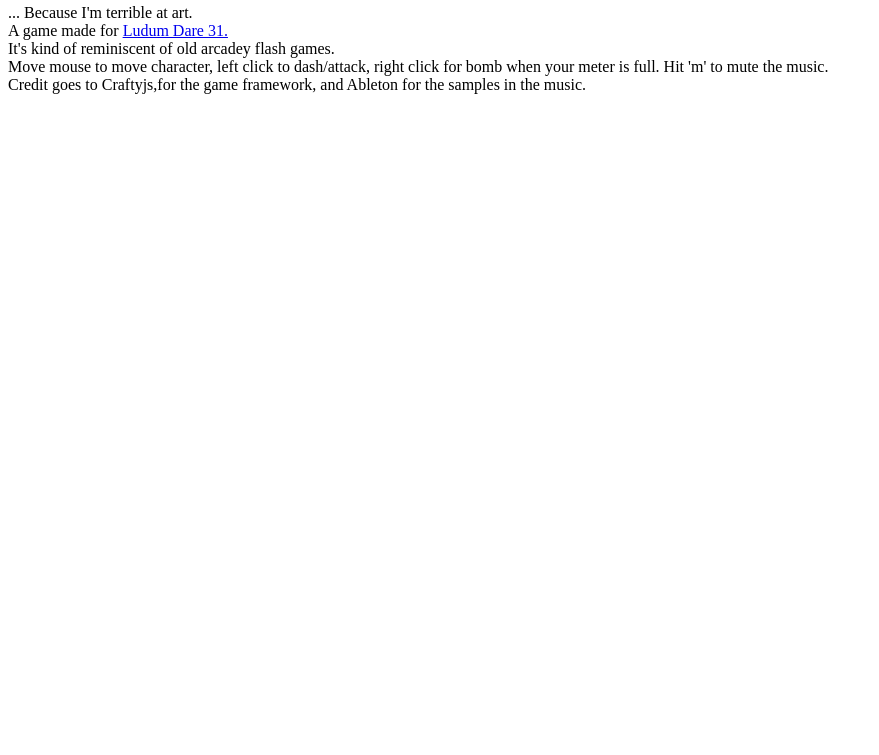
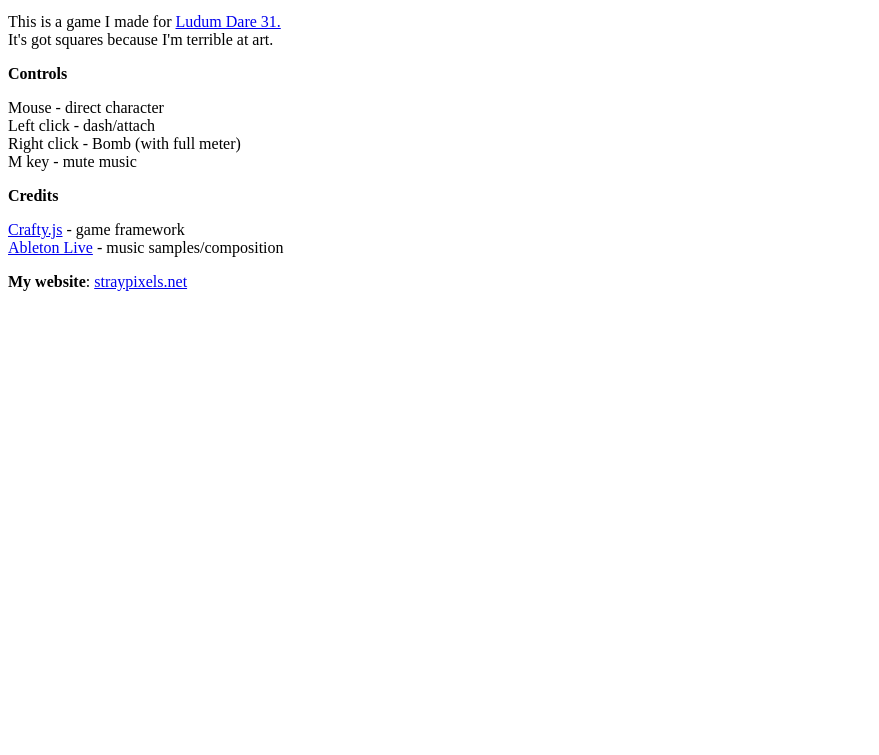
Before and after one commit to Chaosed0/LD31, a website: page public/index.html in a window 1280 px wide. Shown: the part 45-800 px from the top of the page, without its empty margins (0-879 px from the left). Drawn offline with Linux system fonts and the light colour scheme.

Commit message:
Update page style a little

```diff
--- a/public/index.html
+++ b/public/index.html
@@ -3,14 +3,23 @@
     <head>
         <title>Square Dance</title>
         <script data-main="scripts/main" src="bower_components/requirejs/require.js"></script>
+        <link rel="stylesheet" type="text/css" href="style.css"></link>
     </head>
     <body>
         <div id='game'></div>
-        <h3>Square Dance</h3>
-        <p>... Because I'm terrible at art.<br/>
-        A game made for <a href="http://ludumdare.com/compo/">Ludum Dare 31.</a><br/>
-        It's kind of reminiscent of old arcadey flash games.<br/>
-        Move mouse to move character, left click to dash/attack, right click for bomb when your meter is full. Hit 'm' to mute the music.<br/>
-        Credit goes to Craftyjs,for the game framework, and Ableton for the samples in the music.
+        <div id='info'>
+            <p><b>Square Dance</b></p>
+            <p>This is a game I made for <a href="http://ludumdare.com/compo/">Ludum Dare 31.</a><br/>
+            It's got squares because I'm terrible at art.</p>
+            <p><b>Controls</b></p>
+            <p>Mouse - direct character<br/>
+            Left click - dash/attach<br/>
+            Right click - Bomb (with full meter)<br/>
+            M key - mute music</p>
+            <p><b>Credits</b></p>
+            <p><a href="http://craftyjs.com">Crafty.js</a> - game framework<br/>
+            <a href="http://ableton.com">Ableton Live</a> - music samples/composition</p>
+            <p><b>My website</b>: <a href="http://straypixels.net">straypixels.net</a></p>
+        </div>
     </body>
 </html>
--- /dev/null
+++ b/public/style.css
@@ -0,0 +1,9 @@
+
+#game {
+    float:left;
+    margin-right: 10px;
+}
+
+#info {
+    float: left;
+}
```
